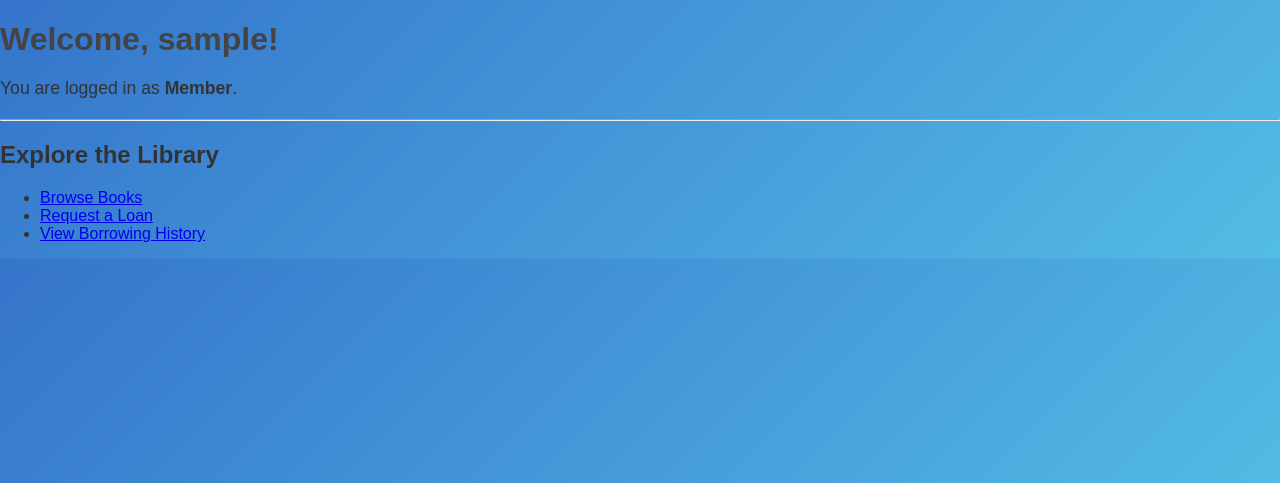
After one commit to JaphD/Alx_DjangoLearnLab, a Django app: page /library/member/ in a window 1280 px wide. The commit adds this page. Shown: the top 483 px of the page. Run offline with Django 5.2, Linux system fonts and the light colour scheme; the visitor is signed in with stand-in values (Sample User, id 1).

Commit message:
Implemented role based access to views for an admin, librarian and member roles

```diff
--- a/django-models/LibraryProject/relationship_app/models.py
+++ b/django-models/LibraryProject/relationship_app/models.py
@@ -1,4 +1,7 @@
 from django.db import models
+from django.contrib.auth.models import User
+from django.db.models.signals import post_save
+from django.dispatch import receiver
 
 # Create your models here.
 
@@ -29,3 +32,27 @@ class Librarian(models.Model):
 
     def __str__(self):
         return f"{self.name} works at {self.library}"
+
+class UserProfile(models.Model):
+    ROLE_CHOICES = [
+        ('Admin', 'Admin'),
+        ('Librarian', 'Librarian'),
+        ('Member', 'Member'),
+    ]
+
+    user = models.OneToOneField(User, on_delete=models.CASCADE)
+    role = models.CharField(max_length=20, choices=ROLE_CHOICES, default='Member')
+
+    def __str__(self):
+        return f"{self.user.username} - {self.role}"
+
+# Automatically create a profile for each new user
+@receiver(post_save, sender=User)
+def create_user_profile(sender, instance, created, **kwargs):
+    if created:
+        UserProfile.objects.create(user=instance)
+
+
+@receiver(post_save, sender=User)
+def save_user_profile(sender, instance, **kwargs):
+    instance.userprofile.save()
--- /dev/null
+++ b/django-models/LibraryProject/relationship_app/templates/relationship_app/member_view.html
@@ -0,0 +1,20 @@
+<!DOCTYPE html>
+{% load static %}
+<html lang="en">
+<head>
+    <meta charset="UTF-8">
+    <meta name="viewport" content="width=device-width, initial-scale=1.0">
+    <title>Member-View</title>
+    <link rel="stylesheet" href="{% static 'css/styles.css' %}">
+</head>
+<body>
+    <h1>Welcome, {{ username }}!</h1>
+    <p>You are logged in as <strong>{{ role }}</strong>.</p>
+    <hr>
+    <h2>Explore the Library</h2>
+    <ul>
+        <li><a href="{% url 'relationship_app:book_list' %}">Browse Books</a></li>
+        <li><a href="#">Request a Loan</a></li>
+        <li><a href="#">View Borrowing History</a></li>
+</body>
+</html>
--- a/django-models/LibraryProject/relationship_app/urls.py
+++ b/django-models/LibraryProject/relationship_app/urls.py
@@ -20,11 +20,11 @@ urlpatterns = [
 
     # Authentication URLs
     path('register/', views.register_view, name='register'),
-
-    #path('login/', views.login_view, name='login'),
-
-    #path('logout/', views.logout_view, name='logout'),
-
     path('login/', LoginView.as_view(template_name='relationship_app/login.html'), name='login'),
     path('logout/', LogoutView.as_view(template_name='relationship_app/logout.html'), name='logout'),
+
+    # Role-based views
+    path('admin/', views.admin_view, name='admin_view'),
+    path('librarian/', views.librarian_view, name='librarian_view'),
+    path('member/', views.member_view, name='member_view'),
 ]
--- a/django-models/LibraryProject/relationship_app/views.py
+++ b/django-models/LibraryProject/relationship_app/views.py
@@ -4,7 +4,12 @@ from .models import Library, Book
 from django.shortcuts import render, redirect
 from django.contrib.auth.forms import UserCreationForm, AuthenticationForm
 from django.contrib.auth import login, logout
-from django.contrib.auth.decorators import login_required
+from django.contrib import messages
+from django.contrib.auth.decorators import user_passes_test
+
+
+
+
 
 # Implement Function-based view
 def book_list(request):
@@ -39,9 +44,9 @@ def register_view(request):
     if request.method == "POST":
         form = UserCreationForm(request.POST)
         if form.is_valid():
-            user = form.save()
-            login(request, user)
-            return redirect('relationship_app:book-list')
+            form.save()
+            messages.success(request, "Account created successfully. Please log in.")
+            return redirect('relationship_app:login')
     else:
         form = UserCreationForm()
     return render(request, 'relationship_app/register.html', {'form': form})
@@ -55,6 +60,7 @@ def login_view(request):
             user = form.get_user()
             login(request, user)
             return redirect('relationship_app:book-list')
+
     else:
         form = AuthenticationForm()
     return render(request, 'relationship_app/login.html', {'form': form})
@@ -64,3 +70,38 @@ def login_view(request):
 def logout_view(request):
     logout(request)
     return render(request, 'relationship_app/logout.html')
+
+
+#Role check functions
+def is_admin(user):
+    return hasattr(user, 'userprofile') and user.userprofile.role == 'Admin'
+
+def is_librarian(user):
+    return hasattr(user, 'userprofile') and user.userprofile.role == 'Librarian'
+
+def is_member(user):
+    return hasattr(user, 'userprofile') and user.userprofile.role == 'Member'
+
+# Views for each role
+
+@user_passes_test(is_admin)
+def admin_view(request):
+    return render(request, 'relationship_app/admin_view.html', {
+        'username': request.user.username,
+        'role': 'Admin'
+    })
+
+@user_passes_test(is_librarian)
+def librarian_view(request):
+    return render(request, 'relationship_app/librarian_view.html', {
+        'username': request.user.username,
+        'role': 'Librarian'
+    })
+
+
+@user_passes_test(is_member)
+def member_view(request):
+    return render(request, 'relationship_app/member_view.html', {
+        'username': request.user.username,
+        'role': 'Member'
+    })
--- a/django-models/LibraryProject/static/css/styles.css
+++ b/django-models/LibraryProject/static/css/styles.css
@@ -1,7 +1,7 @@
 /* styles.css */
 body {
     font-family: Arial, sans-serif;
-    background: linear-gradient(135deg, #3574cb, #feb47b);
+    background: linear-gradient(135deg, #3574cb, #53bce5);
     margin: 0;
     padding: 0;
     color: #333;
```
Also changed, not shown: django-models/LibraryProject/relationship_app/templates/relationship_app/admin_view.html (added, +21 -0 lines), django-models/LibraryProject/relationship_app/templates/relationship_app/librarian_view.html (added, +23 -0 lines), django-models/LibraryProject/relationship_app/templates/relationship_app/list_books.html (+16 -0 lines), django-models/LibraryProject/relationship_app/migrations/0003_userprofile.py (added).
